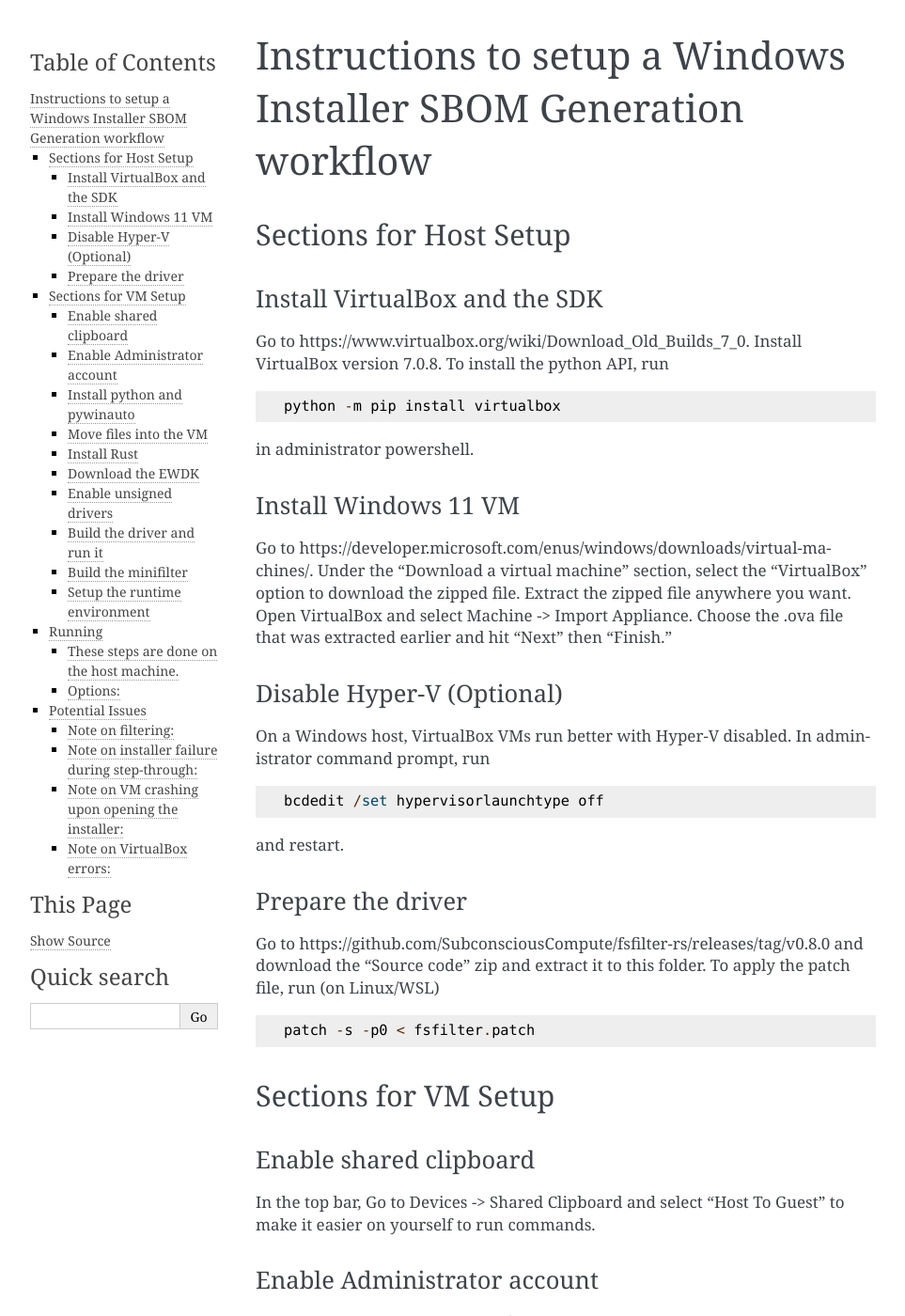
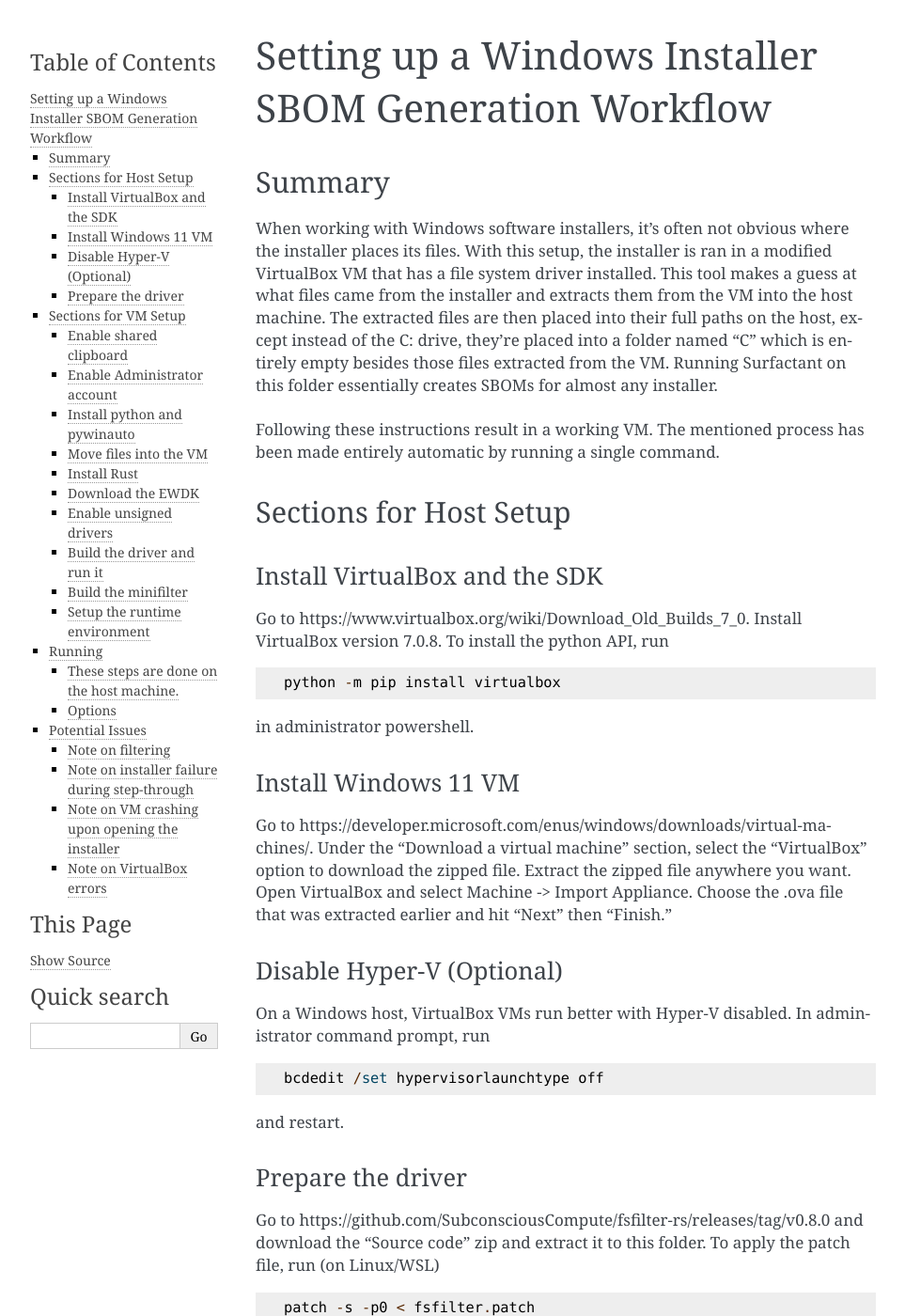
Before and after one commit to LLNL/Surfactant, a Sphinx documentation site: the page built from docs/windows_installer_tutorial/AutomatedInstallerWorkflowSetup.md, in a window 1280 px wide and 1400 px high. Shown: the whole window at 94% size, without its empty margins (148-1111 px from the left). Built offline with Sphinx 7.4.7, drawn with Linux system fonts in a browser that asks for light colours; some of the changed text lies outside the part shown.

Commit message:
Added context for the workflow setup instructions

````diff
--- a/docs/windows_installer_tutorial/AutomatedInstallerWorkflowSetup.md
+++ b/docs/windows_installer_tutorial/AutomatedInstallerWorkflowSetup.md
@@ -1,4 +1,8 @@
-# Instructions to setup a Windows Installer SBOM Generation workflow
+# Setting up a Windows Installer SBOM Generation Workflow
+
+## Summary
+When working with Windows software installers, it's often not obvious where the installer places its files. With this setup, the installer is ran in a modified VirtualBox VM that has a file system driver installed. This tool makes a guess at what files came from the installer and extracts them from the VM into the host machine. The extracted files are then placed into their full paths on the host, except instead of the C: drive, they're placed into a folder named "C" which is entirely empty besides those files extracted from the VM. Running Surfactant on this folder essentially creates SBOMs for almost any installer.<br><br>Following these instructions result in a working VM. The mentioned process has been made entirely automatic by running a single command.
+
 ## Sections for Host Setup
 ### Install VirtualBox and the SDK
 
@@ -126,21 +130,21 @@
 ```
 and wait. The VM should startup, execute the installer, then close. In the same directory you should see a directory called "C" which contains the full paths of the installed files. Two txt files are created. One that lists the extracted files, and one that lists files that were detected but could not be extracted (most likely temp files). The script tries to clean up the shared folder, but you should manually make sure that the folder is empty before testing the script on another installer.
 
-### Options:
-```-path [Installer path]``` (Mandatory): The path of the installer (such as ```-path .\ICsetup.exe```) that the VM should step through.
-```-license [key]``` (Optional): If the installer has a license key, enter it here (such as ```-license 1234```)
-```-debug [on|off]``` (Optional): Manually step through the installer and don't delete unfiltered minifilter.exe output
+### Options
+```-path [Installer path]``` (Mandatory): The path of the installer (such as ```-path .\ICsetup.exe```) that the VM should step through.<br>
+```-license [key]``` (Optional): If the installer has a license key, enter it here (such as ```-license 1234```)<br>
+```-debug [on|off]``` (Optional): Manually step through the installer and don't delete unfiltered minifilter.exe output<br>
 ```-machine [VM name]``` (Optional): Specify the name of the VM to start. You can set the default machine name in ```execinstaller.py``` at line 13.
 
 ## Potential Issues
-### Note on filtering:
+### Note on filtering
 If the installed files aren't showing up, you can set the debug flag and unfilter out executable and file names in ```execinstaller.py``` at lines 246 and 249. The filter works by excluding file names that contain the specified substring.
 
-### Note on installer failure during step-through:
+### Note on installer failure during step-through
 If the installer runs into a dependency error, you can manually exit the installer and let the script finish to capture potential temporary files. You can also try to run it again after installing the dependency in the VM.
 
-### Note on VM crashing upon opening the installer:
+### Note on VM crashing upon opening the installer
 If the script running within the vm acknowledges the args.txt file before crashing, shut down the machine and restore to the TestState snapshot and try again. This happens for unknown reasons.
 
-### Note on VirtualBox errors:
+### Note on VirtualBox errors
 If you get an error that reads "The instruction at 0x... referenced memory at 0x... The memory could not be written" or similar, hit "OK" and revert the VM to the safe powered-off snapshot. Follow the steps to run the commands on both terminals and try again. The green/red flashing light on the leftmost icon indicates activity on the disk, so try to press "Close" when a light isn't on to avoid interrupting the machine during a disk read/write.
````
